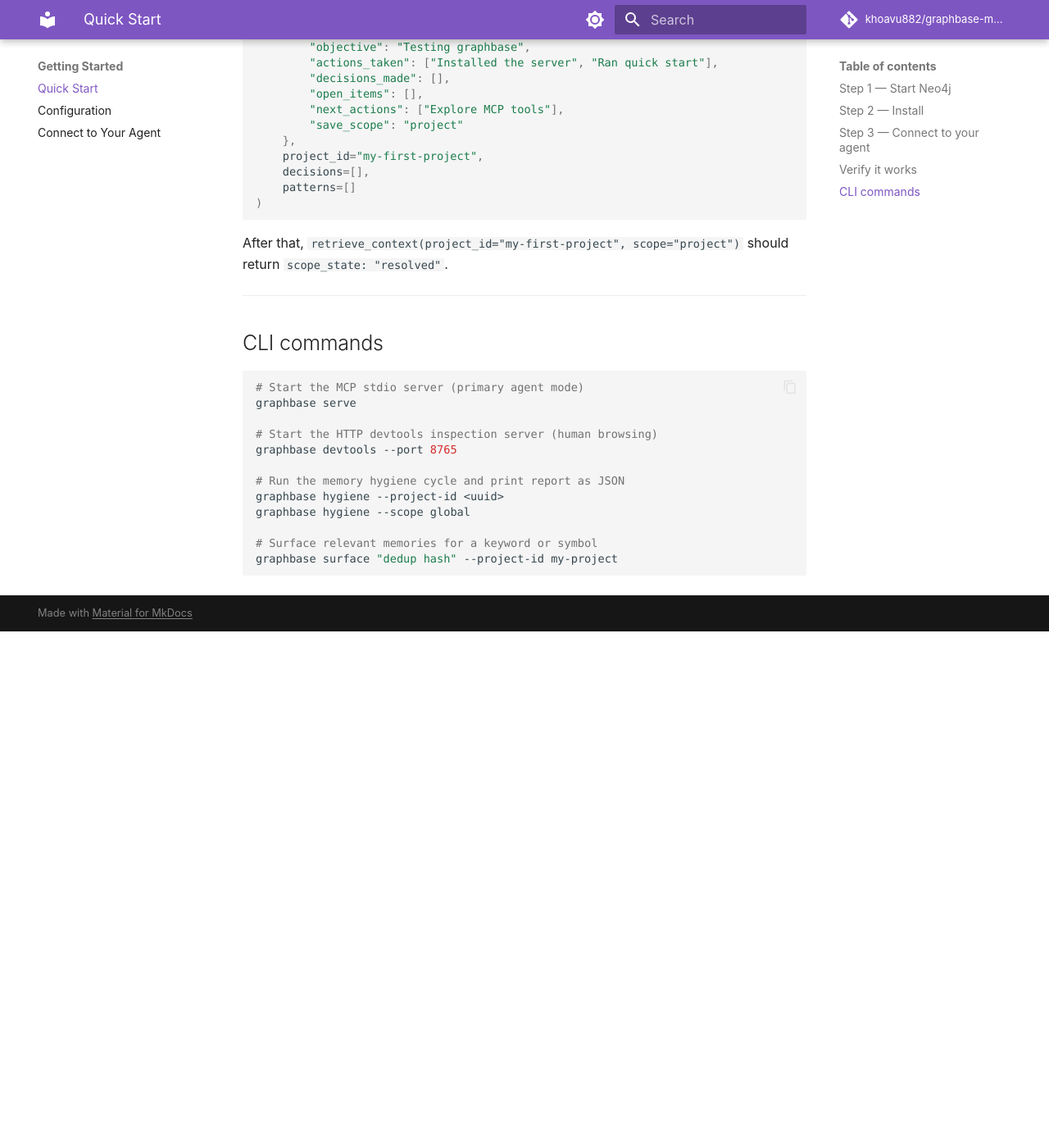
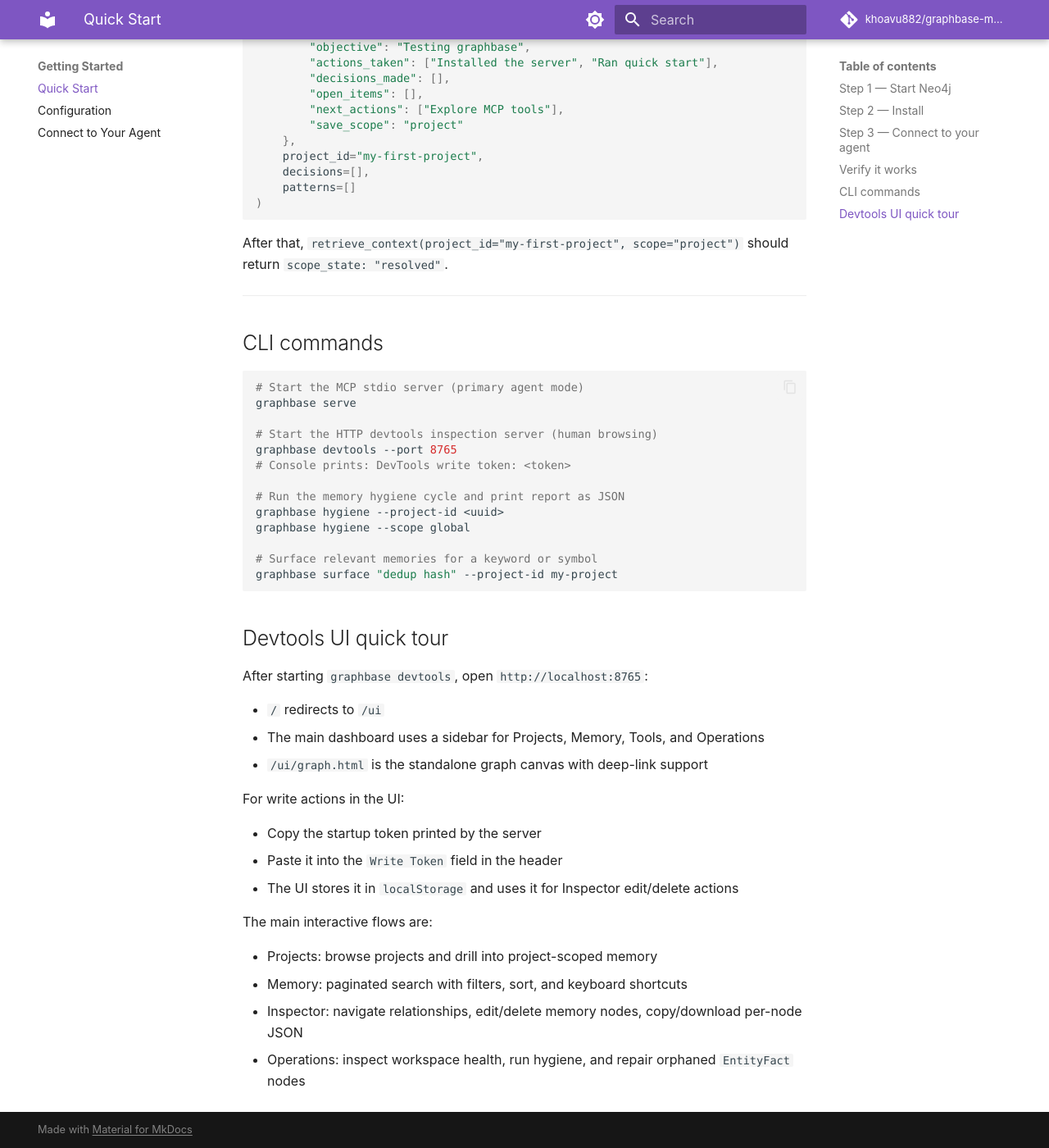
Before and after one commit to khoavu882/graphbase-memories-mcp, an MkDocs documentation site: the page built from docs/quickstart.md, in a window 1280 px wide and 1400 px high, scrolled down 2108 px. Shown: the whole window at 82% size. Built offline with MkDocs 1.6.1 and Material for MkDocs 9.7.7, drawn with Linux system fonts in a browser that asks for light colours; comment, search, counter and statistics services are not loaded; before the commit the page ends 2878 px from its top, so only the background shows below that.

Commit message:
docs(devtools): document sidebar UI, write token flow, and timeline memory API

````diff
--- a/docs/quickstart.md
+++ b/docs/quickstart.md
@@ -129,6 +129,7 @@
 
 # Start the HTTP devtools inspection server (human browsing)
 graphbase devtools --port 8765
+# Console prints: DevTools write token: <token>
 
 # Run the memory hygiene cycle and print report as JSON
 graphbase hygiene --project-id <uuid>
@@ -137,3 +138,24 @@
 # Surface relevant memories for a keyword or symbol
 graphbase surface "dedup hash" --project-id my-project
 ```
+
+## Devtools UI quick tour
+
+After starting `graphbase devtools`, open `http://localhost:8765`:
+
+- `/` redirects to `/ui`
+- The main dashboard uses a sidebar for Projects, Memory, Tools, and Operations
+- `/ui/graph.html` is the standalone graph canvas with deep-link support
+
+For write actions in the UI:
+
+- Copy the startup token printed by the server
+- Paste it into the `Write Token` field in the header
+- The UI stores it in `localStorage` and uses it for Inspector edit/delete actions
+
+The main interactive flows are:
+
+- Projects: browse projects and drill into project-scoped memory
+- Memory: paginated search with filters, sort, and keyboard shortcuts
+- Inspector: navigate relationships, edit/delete memory nodes, copy/download per-node JSON
+- Operations: inspect workspace health, run hygiene, and repair orphaned `EntityFact` nodes
````
Also changed, not shown: README.md (+20 -2 lines), docs/connect.md (+12 -2 lines), docs/development.md (+12 -0 lines).
